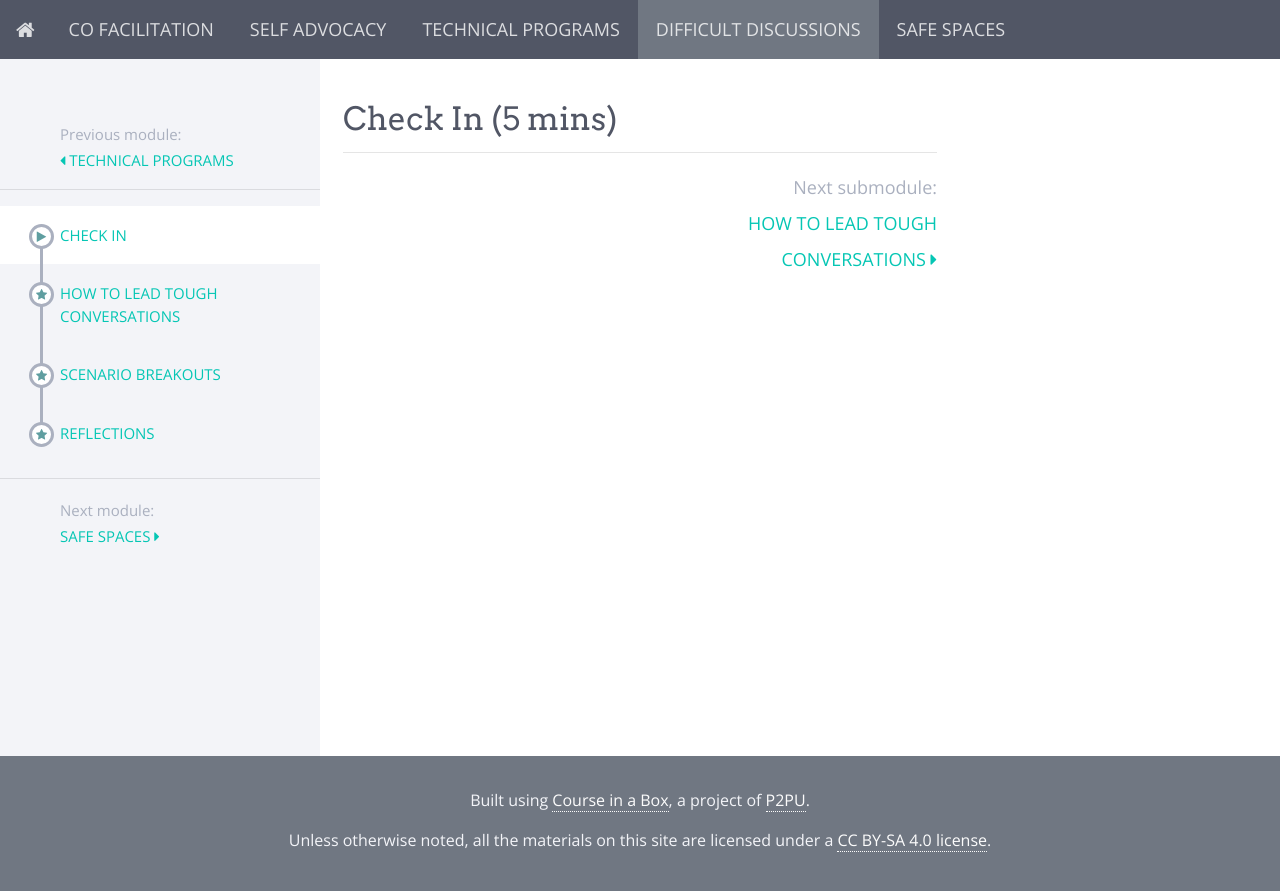
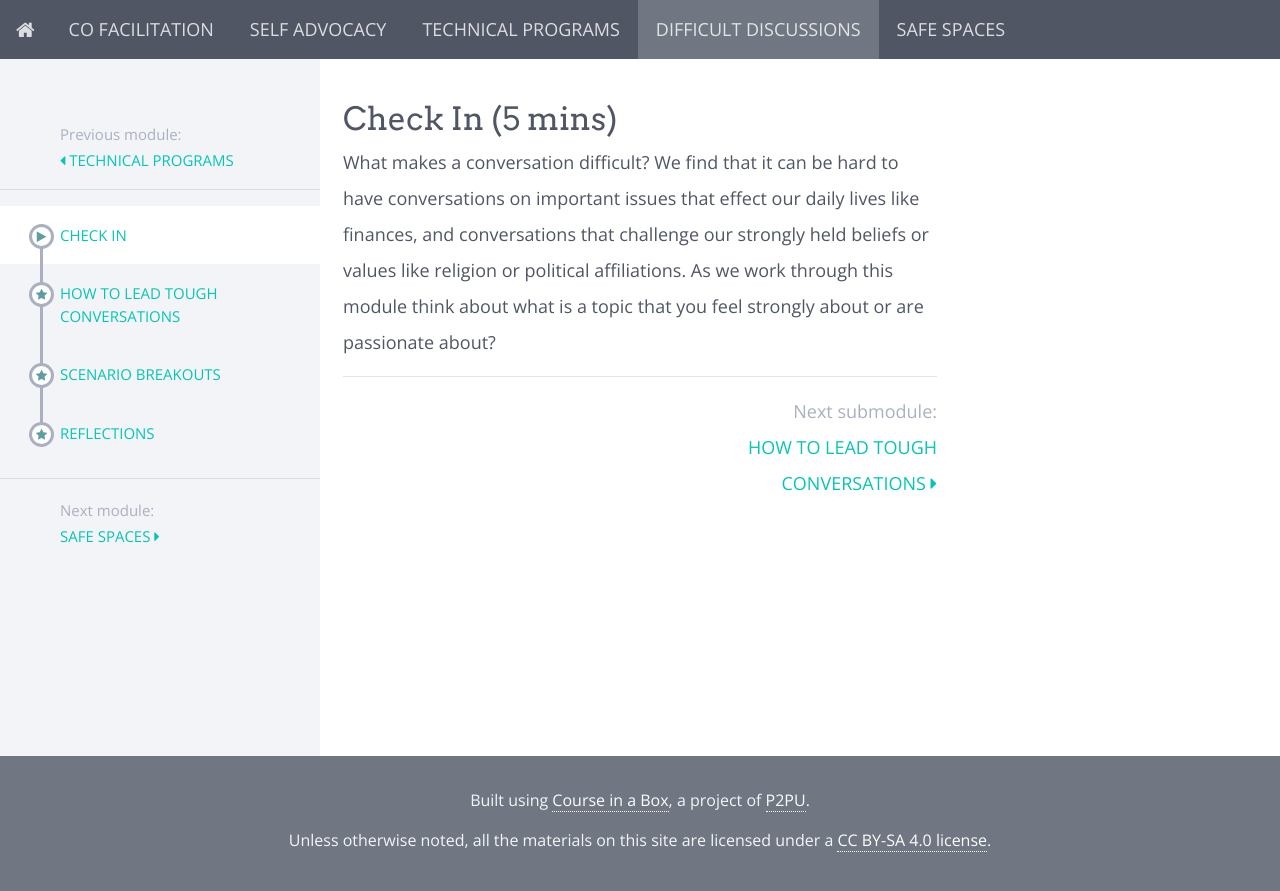
Before and after one commit to p2pu/advanced-facilitation, a Jekyll site: the page built from modules/Difficult-Discussions/_posts/2000-01-01-check-in.md, in a window 1280 px wide. Shown: the top 891 px of the page. Built offline with Jekyll 4.4.1, drawn with Linux system fonts in a browser that asks for light colours; nearby versions of some CDN libraries.

Commit message:
Update 2000-01-01-check-in.md

```diff
--- a/modules/Difficult-Discussions/_posts/2000-01-01-check-in.md
+++ b/modules/Difficult-Discussions/_posts/2000-01-01-check-in.md
@@ -3,3 +3,5 @@ title: Check In
 ---
 
 ## Check In (5 mins)
+
+What makes a conversation difficult? We find that it can be hard to have conversations on important issues that effect our daily lives like finances, and conversations that challenge our strongly held beliefs or values like religion or political affiliations. As we work through this module think about what is a topic that you feel strongly about or are passionate about?
```
